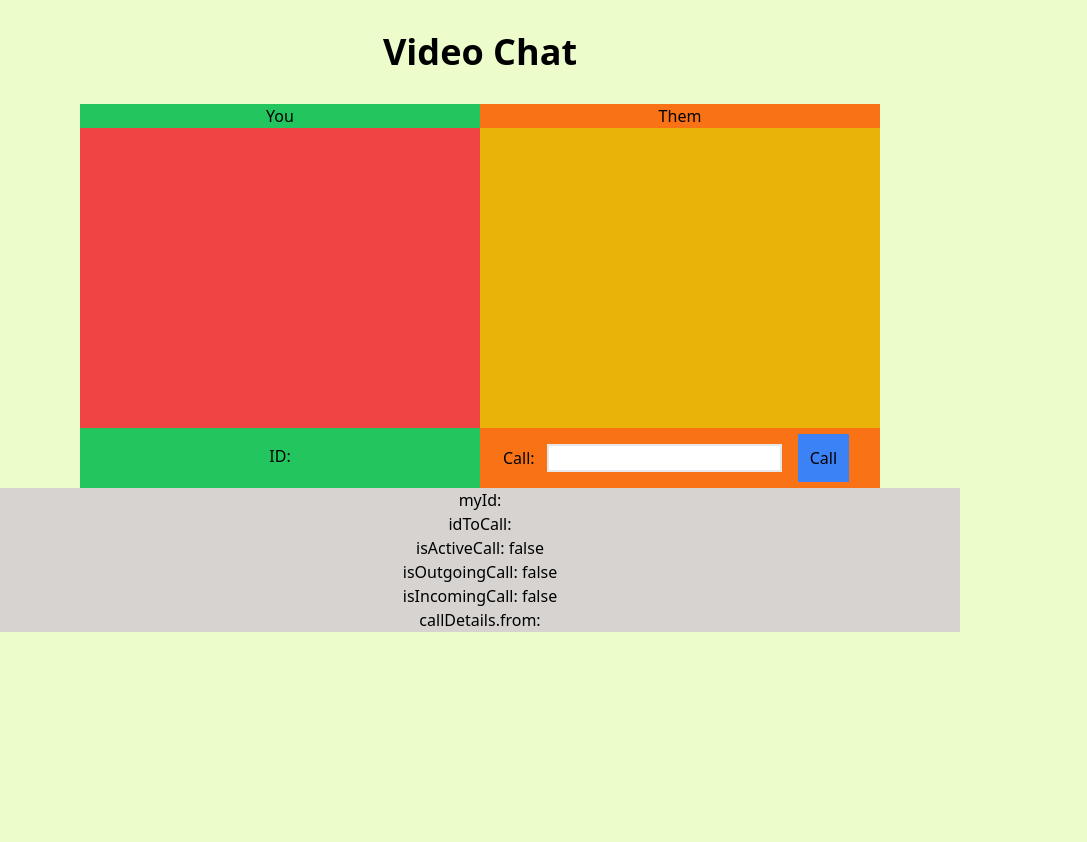
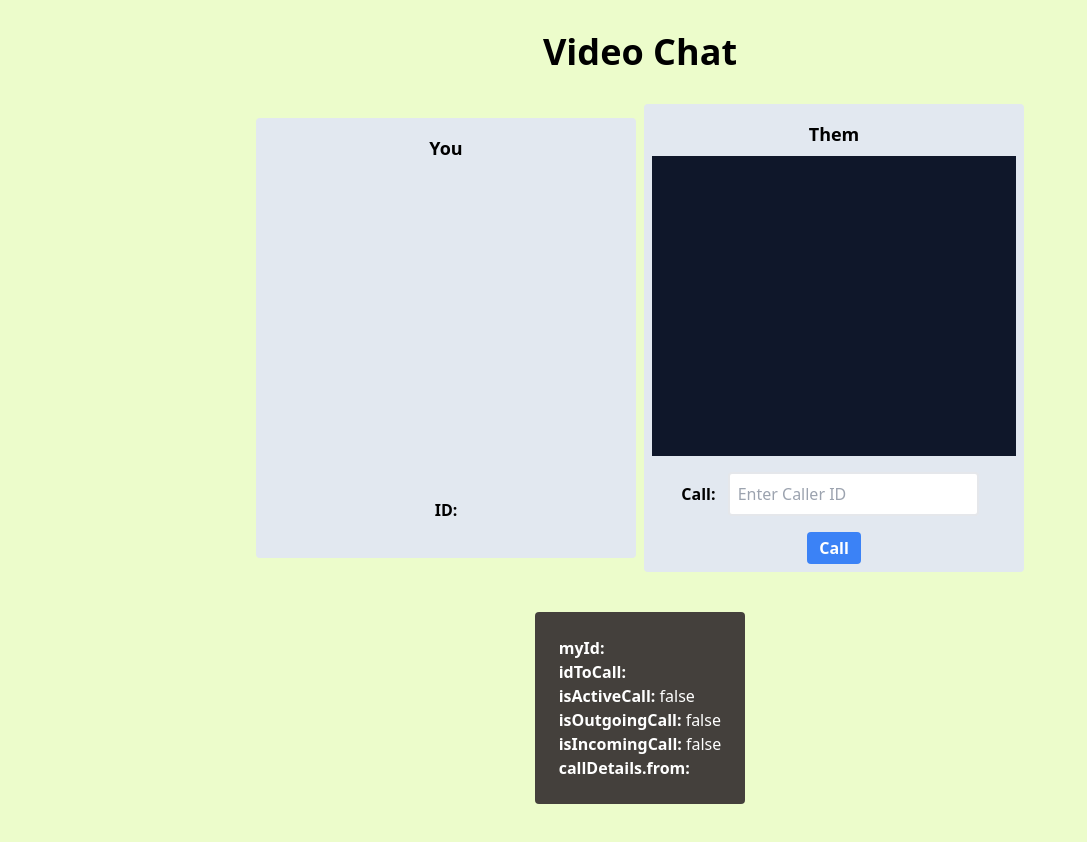
Before and after one commit to njacooper/videochat, a React (Create React App) app in the folder client/: page / in a window 1280 px wide. Shown: the whole page, without its empty margins (0-1087 px from the left). Before the commit the page ends 800 px from the top, so only its background shows below. Built offline with nearby package versions, Linux system fonts and the light colour scheme; no server answers.

Commit message:
Added some styling to improve ui.

```diff
--- a/client/package.json
+++ b/client/package.json
@@ -17,7 +17,8 @@
     "start": "react-scripts start",
     "build": "react-scripts build",
     "test": "react-scripts test",
-    "eject": "react-scripts eject"
+    "eject": "react-scripts eject",
+    "tailwind": "npx tailwindcss -i ./src/assets/tailwind.css -o ./src/assets/styles.css --watch"
   },
   "eslintConfig": {
     "extends": [
@@ -36,5 +37,8 @@
       "last 1 firefox version",
       "last 1 safari version"
     ]
+  },
+  "devDependencies": {
+    "tailwindcss": "^3.2.4"
   }
 }
--- a/client/src/App.js
+++ b/client/src/App.js
@@ -132,16 +132,16 @@ function App () {
   }
 
   return (
-    <main className='w-[960px] text-center'>
+    <main className='w-[450px] md:w-[768px] text-center mx-auto'>
       <header>
         <h1 className='mb-8 mt-8'>Video Chat</h1>
       </header>
 
-      <section className=''>
-        <div className='flex flex-row w-[960px] justify-center'>
-          <div className='bg-green-500'>
-            <h2>You</h2>
-            <div className='bg-red-500'>
+      <section className='justify-center'>
+        <div className='grid grid-cols-1 gap-2 place-items-center md:grid-cols-2'>
+          <div className='bg-slate-200 rounded p-2'>
+            <h2 className='font-bold p-2 text-lg'>You</h2>
+            <div>
               <video
                 playsInline
                 autoPlay
@@ -149,13 +149,13 @@ function App () {
                 className='object-cover w-[400px] h-[300px]'
               />
             </div>
-            <h3 className='m-4'>ID: {myId}</h3>
+            <h3 className='m-4 font-bold p-3'>ID: {myId}</h3>
           </div>
 
-          <div className='bg-orange-500'>
-            <h2>Them</h2>
+          <div className='bg-slate-200 rounded p-2'>
+            <h2 className='font-bold p-2 text-lg'>Them</h2>
 
-            <div className='bg-yellow-500'>
+            <div className='bg-slate-900'>
               <video
                 playsInline
                 autoPlay
@@ -168,7 +168,7 @@ function App () {
               <>
                 <button
                   onClick={handleAnswerCall}
-                  className='bg-blue-500 p-3 mx-2'
+                  className='bg-blue-500 py-1 px-3 mx-2 text-white font-bold rounded my-6'
                 >
                   Answer
                 </button>
@@ -177,24 +177,31 @@ function App () {
             ) : null}
 
             {isActiveCall === true ? (
-              <button onClick={handleEndCall} className='bg-blue-500 p-3 mx-2'>
+              <button
+                onClick={handleEndCall}
+                className='bg-blue-500 py-1 px-3 mx-2 text-white font-bold rounded my-6'
+              >
                 End Call
               </button>
             ) : null}
 
             {!isOutgoingCall && !isIncomingCall && !isActiveCall && (
               <>
-                <span>Call: </span>
+                <span className='font-bold'>Call: </span>
 
                 <input
                   value={idToCall}
                   onChange={e => {
                     setIdToCall(e.target.value)
                   }}
-                  className='bg-white border-2 border-solid my-4 mx-2'
+                  placeholder='Enter Caller ID'
+                  className='bg-white border-2 border-solid my-4 mx-2 p-2 rounded'
                 />
 
-                <button onClick={handleCall} className='bg-blue-500 p-3 mx-2'>
+                <button
+                  onClick={handleCall}
+                  className='bg-blue-500 py-1 px-3 mx-2 text-white font-bold rounded'
+                >
                   Call
                 </button>
               </>
@@ -202,13 +209,31 @@ function App () {
           </div>
         </div>
       </section>
-      <div className='bg-stone-300'>
-        <p>myId: {myId}</p>
-        <p>idToCall: {idToCall}</p>
-        <p>isActiveCall: {isActiveCall.toString()}</p>
-        <p>isOutgoingCall: {isOutgoingCall.toString()}</p>
-        <p>isIncomingCall: {isIncomingCall.toString()}</p>
-        <p>callDetails.from: {callDetails.from}</p>
+      <div className='devData'>
+        <p>
+          <span>myId: </span>
+          {myId}
+        </p>
+        <p>
+          <span>idToCall: </span>
+          {idToCall}
+        </p>
+        <p>
+          <span>isActiveCall: </span>
+          {isActiveCall.toString()}
+        </p>
+        <p>
+          <span>isOutgoingCall: </span>
+          {isOutgoingCall.toString()}
+        </p>
+        <p>
+          <span>isIncomingCall: </span>
+          {isIncomingCall.toString()}
+        </p>
+        <p>
+          <span>callDetails.from: </span>
+          {callDetails.from}
+        </p>
       </div>
     </main>
   )
--- a/client/src/assets/styles.css
+++ b/client/src/assets/styles.css
@@ -38,14 +38,13 @@ html {
   /* 1 */
   -webkit-text-size-adjust: 100%;
   /* 2 */
-  -moz-tab-size: 4;
   /* 3 */
-  -o-tab-size: 4;
-     tab-size: 4;
+  tab-size: 4;
   /* 3 */
   font-family: ui-sans-serif, system-ui, -apple-system, BlinkMacSystemFont, "Segoe UI", Roboto, "Helvetica Neue", Arial, "Noto Sans", sans-serif, "Apple Color Emoji", "Segoe UI Emoji", "Segoe UI Symbol", "Noto Color Emoji";
   /* 4 */
-  font-feature-settings: normal;
+  -webkit-font-feature-settings: normal;
+          font-feature-settings: normal;
   /* 5 */
 }
 
@@ -351,7 +350,7 @@ textarea {
 2. Set the default placeholder color to the user's configured gray 400 color.
 */
 
-input::-moz-placeholder, textarea::-moz-placeholder {
+input::-webkit-input-placeholder, textarea::-webkit-input-placeholder {
   opacity: 1;
   /* 1 */
   color: #9ca3af;
@@ -477,6 +476,53 @@ h1 {
   --tw-backdrop-sepia:  ;
 }
 
+::-webkit-backdrop {
+  --tw-border-spacing-x: 0;
+  --tw-border-spacing-y: 0;
+  --tw-translate-x: 0;
+  --tw-translate-y: 0;
+  --tw-rotate: 0;
+  --tw-skew-x: 0;
+  --tw-skew-y: 0;
+  --tw-scale-x: 1;
+  --tw-scale-y: 1;
+  --tw-pan-x:  ;
+  --tw-pan-y:  ;
+  --tw-pinch-zoom:  ;
+  --tw-scroll-snap-strictness: proximity;
+  --tw-ordinal:  ;
+  --tw-slashed-zero:  ;
+  --tw-numeric-figure:  ;
+  --tw-numeric-spacing:  ;
+  --tw-numeric-fraction:  ;
+  --tw-ring-inset:  ;
+  --tw-ring-offset-width: 0px;
+  --tw-ring-offset-color: #fff;
+  --tw-ring-color: rgb(59 130 246 / 0.5);
+  --tw-ring-offset-shadow: 0 0 #0000;
+  --tw-ring-shadow: 0 0 #0000;
+  --tw-shadow: 0 0 #0000;
+  --tw-shadow-colored: 0 0 #0000;
+  --tw-blur:  ;
+  --tw-brightness:  ;
+  --tw-contrast:  ;
+  --tw-grayscale:  ;
+  --tw-hue-rotate:  ;
+  --tw-invert:  ;
+  --tw-saturate:  ;
+  --tw-sepia:  ;
+  --tw-drop-shadow:  ;
+  --tw-backdrop-blur:  ;
+  --tw-backdrop-brightness:  ;
+  --tw-backdrop-contrast:  ;
+  --tw-backdrop-grayscale:  ;
+  --tw-backdrop-hue-rotate:  ;
+  --tw-backdrop-invert:  ;
+  --tw-backdrop-opacity:  ;
+  --tw-backdrop-saturate:  ;
+  --tw-backdrop-sepia:  ;
+}
+
 ::backdrop {
   --tw-border-spacing-x: 0;
   --tw-border-spacing-y: 0;
@@ -524,13 +570,42 @@ h1 {
   --tw-backdrop-sepia:  ;
 }
 
-.wrapper {
+.devData {
+  margin-top: 2.5rem;
+  margin-bottom: 2.5rem;
+  margin-left: auto;
+  margin-right: auto;
+  width: -webkit-fit-content;
+  width: -moz-fit-content;
+  width: fit-content;
+  border-radius: 0.25rem;
   --tw-bg-opacity: 1;
-  background-color: rgb(191 219 254 / var(--tw-bg-opacity));
+  background-color: rgb(68 64 60 / var(--tw-bg-opacity));
+  padding: 1.5rem;
+  --tw-text-opacity: 1;
+  color: rgb(255 255 255 / var(--tw-text-opacity));
+}
+
+.devData p {
+  text-align: left;
+}
+
+.devData p > span {
+  font-weight: 700;
 }
 
 .m-4 {
   margin: 1rem;
+}
+
+.mx-auto {
+  margin-left: auto;
+  margin-right: auto;
+}
+
+.mx-2 {
+  margin-left: 0.5rem;
+  margin-right: 0.5rem;
 }
 
 .my-4 {
@@ -538,9 +613,24 @@ h1 {
   margin-bottom: 1rem;
 }
 
-.mx-2 {
-  margin-left: 0.5rem;
-  margin-right: 0.5rem;
+.my-2 {
+  margin-top: 0.5rem;
+  margin-bottom: 0.5rem;
+}
+
+.my-3 {
+  margin-top: 0.75rem;
+  margin-bottom: 0.75rem;
+}
+
+.my-5 {
+  margin-top: 1.25rem;
+  margin-bottom: 1.25rem;
+}
+
+.my-6 {
+  margin-top: 1.5rem;
+  margin-bottom: 1.5rem;
 }
 
 .mb-8 {
@@ -551,60 +641,48 @@ h1 {
   margin-top: 2rem;
 }
 
-.mb-2 {
-  margin-bottom: 0.5rem;
-}
-
-.mb-4 {
-  margin-bottom: 1rem;
-}
-
-.flex {
-  display: flex;
-}
-
-.h-10 {
-  height: 2.5rem;
+.grid {
+  display: grid;
 }
 
 .h-\[300px\] {
   height: 300px;
 }
 
-.w-\[960px\] {
-  width: 960px;
-}
-
-.w-10 {
-  width: 2.5rem;
-}
-
-.w-\[200px\] {
-  width: 200px;
-}
-
-.w-\[600px\] {
-  width: 600px;
-}
-
-.w-\[500px\] {
-  width: 500px;
+.w-\[768px\] {
+  width: 768px;
 }
 
 .w-\[400px\] {
   width: 400px;
 }
 
-.flex-row {
-  flex-direction: row;
+.w-\[450px\] {
+  width: 450px;
 }
 
-.flex-col {
-  flex-direction: column;
+.grid-cols-1 {
+  grid-template-columns: repeat(1, minmax(0, 1fr));
+}
+
+.place-items-center {
+  place-items: center;
 }
 
 .justify-center {
   justify-content: center;
+}
+
+.gap-2 {
+  gap: 0.5rem;
+}
+
+.rounded {
+  border-radius: 0.25rem;
+}
+
+.rounded-lg {
+  border-radius: 0.5rem;
 }
 
 .border-2 {
@@ -615,19 +693,19 @@ h1 {
   border-style: solid;
 }
 
-.bg-red-500 {
+.bg-blue-400 {
   --tw-bg-opacity: 1;
-  background-color: rgb(239 68 68 / var(--tw-bg-opacity));
-}
-
-.bg-blue-500 {
-  --tw-bg-opacity: 1;
-  background-color: rgb(59 130 246 / var(--tw-bg-opacity));
+  background-color: rgb(96 165 250 / var(--tw-bg-opacity));
 }
 
 .bg-green-500 {
   --tw-bg-opacity: 1;
   background-color: rgb(34 197 94 / var(--tw-bg-opacity));
+}
+
+.bg-red-500 {
+  --tw-bg-opacity: 1;
+  background-color: rgb(239 68 68 / var(--tw-bg-opacity));
 }
 
 .bg-orange-500 {
@@ -640,29 +718,97 @@ h1 {
   background-color: rgb(234 179 8 / var(--tw-bg-opacity));
 }
 
+.bg-blue-500 {
+  --tw-bg-opacity: 1;
+  background-color: rgb(59 130 246 / var(--tw-bg-opacity));
+}
+
 .bg-white {
   --tw-bg-opacity: 1;
   background-color: rgb(255 255 255 / var(--tw-bg-opacity));
 }
 
-.bg-stone-300 {
+.bg-slate-200 {
   --tw-bg-opacity: 1;
-  background-color: rgb(214 211 209 / var(--tw-bg-opacity));
+  background-color: rgb(226 232 240 / var(--tw-bg-opacity));
+}
+
+.bg-slate-800 {
+  --tw-bg-opacity: 1;
+  background-color: rgb(30 41 59 / var(--tw-bg-opacity));
+}
+
+.bg-slate-900 {
+  --tw-bg-opacity: 1;
+  background-color: rgb(15 23 42 / var(--tw-bg-opacity));
 }
 
 .object-cover {
-  -o-object-fit: cover;
-     object-fit: cover;
+  object-fit: cover;
+}
+
+.p-3 {
+  padding: 0.75rem;
 }
 
 .p-2 {
   padding: 0.5rem;
 }
 
-.p-3 {
-  padding: 0.75rem;
+.py-2 {
+  padding-top: 0.5rem;
+  padding-bottom: 0.5rem;
+}
+
+.px-3 {
+  padding-left: 0.75rem;
+  padding-right: 0.75rem;
+}
+
+.px-4 {
+  padding-left: 1rem;
+  padding-right: 1rem;
+}
+
+.px-2 {
+  padding-left: 0.5rem;
+  padding-right: 0.5rem;
+}
+
+.py-1 {
+  padding-top: 0.25rem;
+  padding-bottom: 0.25rem;
 }
 
 .text-center {
   text-align: center;
 }
+
+.text-2xl {
+  font-size: 1.5rem;
+  line-height: 2rem;
+}
+
+.text-lg {
+  font-size: 1.125rem;
+  line-height: 1.75rem;
+}
+
+.font-bold {
+  font-weight: 700;
+}
+
+.text-white {
+  --tw-text-opacity: 1;
+  color: rgb(255 255 255 / var(--tw-text-opacity));
+}
+
+@media (min-width: 768px) {
+  .md\:w-\[768px\] {
+    width: 768px;
+  }
+
+  .md\:grid-cols-2 {
+    grid-template-columns: repeat(2, minmax(0, 1fr));
+  }
+}
--- a/client/src/assets/tailwind.css
+++ b/client/src/assets/tailwind.css
@@ -16,6 +16,18 @@
   .wrapper {
     @apply bg-blue-200;
   }
+
+  .devData {
+    @apply bg-stone-700 text-white my-10 w-fit mx-auto p-6 rounded;
+  }
+
+  .devData p {
+    @apply text-left;
+  }
+
+  .devData p > span {
+    @apply font-bold;
+  }
 }
 
 @tailwind utilities;
```
Also changed, not shown: client/tailwind.config.js (added, +14 -0 lines), 1 other file (tests, documents, lock files or other folders).
